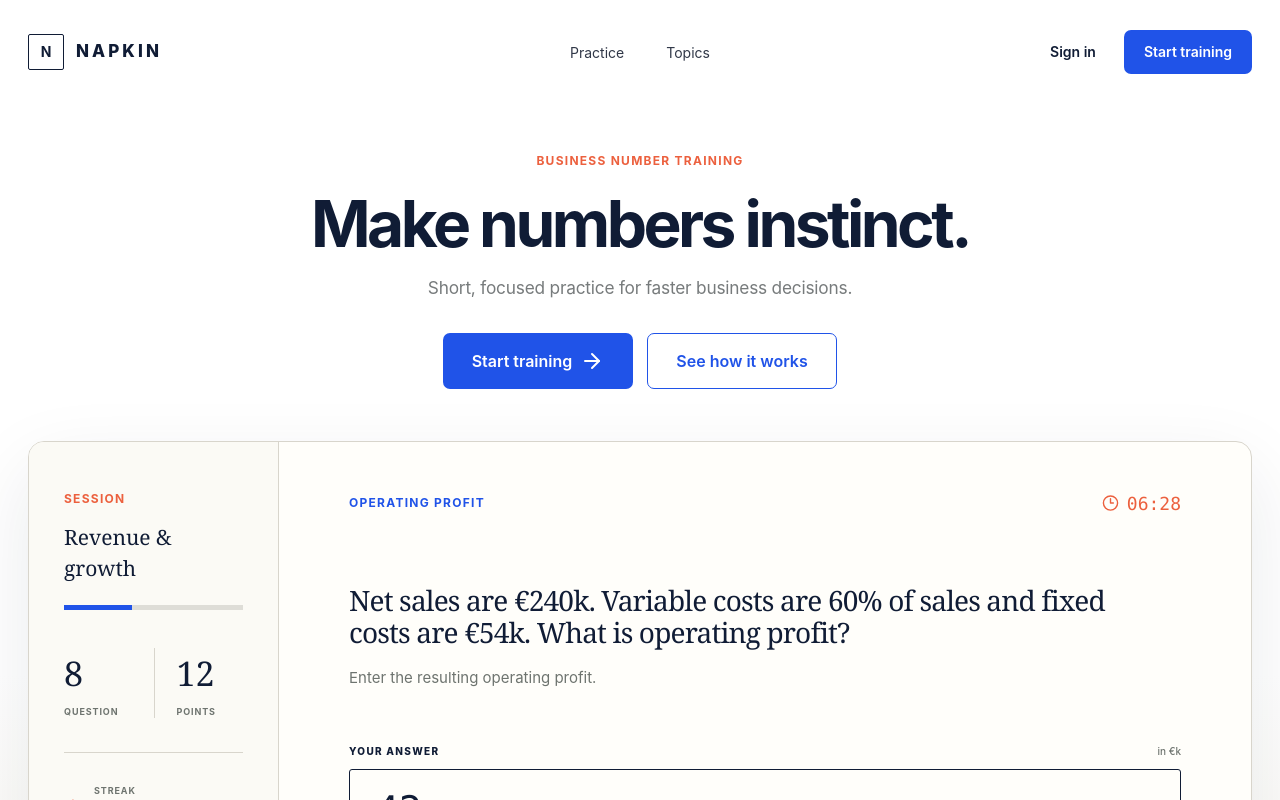
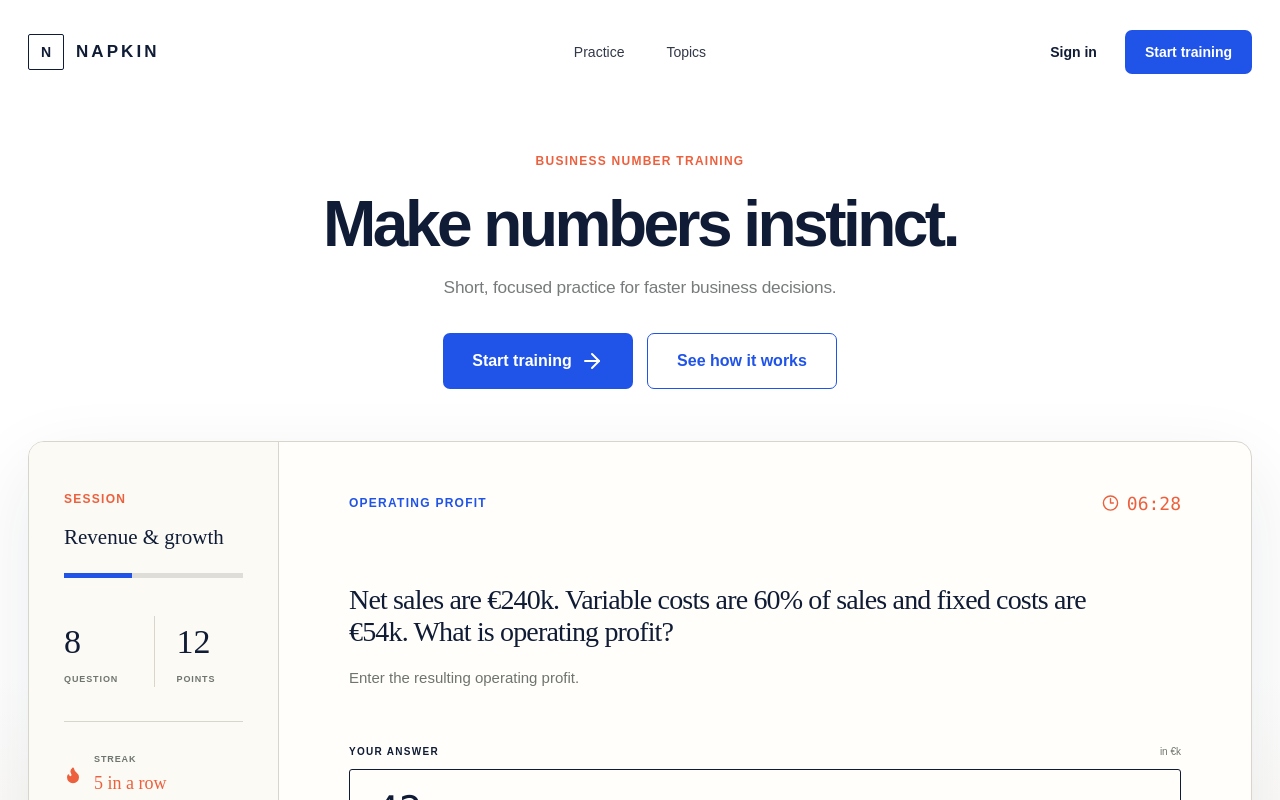
Before and after one commit to ThoBustos/napkin, a React (Vite) app in the folder apps/web/: page / in a window 1280 px wide. Shown: the top 800 px of the page. Built offline with nearby package versions, Linux system fonts and the light colour scheme.

Commit message:
Add four landing typography explorations

```diff
--- a/apps/web/src/components/landing/landing-page.tsx
+++ b/apps/web/src/components/landing/landing-page.tsx
@@ -3,9 +3,18 @@ import { BrandMark } from "./brand-mark"
 import { ProductPreview } from "./product-preview"
 import { Button } from "@/components/ui/button"
 
+type FontVariant = "geist" | "manrope" | "instrument" | "exercise"
+
+function getFontVariant(): FontVariant {
+  const value = new URLSearchParams(window.location.search).get("font")
+  return value === "manrope" || value === "instrument" || value === "exercise" ? value : "geist"
+}
+
 export function LandingPage() {
+  const fontVariant = getFontVariant()
+
   return (
-    <main id="top" className="landing-shell">
+    <main id="top" className={`landing-shell font-${fontVariant}`}>
       <header className="site-header">
         <BrandMark />
         <nav aria-label="Primary navigation">
--- a/apps/web/src/index.css
+++ b/apps/web/src/index.css
@@ -10,7 +10,7 @@
   --orange: #ec603e;
   color: var(--ink);
   background: var(--cream);
-  font-family: Inter, ui-sans-serif, -apple-system, BlinkMacSystemFont, "Segoe UI", sans-serif;
+  font-family: ui-sans-serif, -apple-system, BlinkMacSystemFont, "Segoe UI", sans-serif;
   font-synthesis: none;
   text-rendering: optimizeLegibility;
 }
@@ -21,7 +21,11 @@ body { min-width: 320px; margin: 0; background: var(--cream); }
 button, input { font: inherit; }
 a { text-decoration: none; }
 
-.landing-shell { min-height: 100vh; overflow: hidden; background: linear-gradient(to bottom, #fff 0 66%, var(--cream) 100%); }
+.landing-shell { min-height: 100vh; overflow: hidden; background: linear-gradient(to bottom, #fff 0 66%, var(--cream) 100%); font-family: var(--font-sans); }
+.font-geist { --font-sans: "Geist Variable", sans-serif; --font-serif: "Newsreader Variable", serif; }
+.font-manrope { --font-sans: "Manrope Variable", sans-serif; --font-serif: "Source Serif 4 Variable", serif; }
+.font-instrument { --font-sans: "Instrument Sans Variable", sans-serif; --font-serif: "Lora Variable", serif; }
+.font-exercise { --font-sans: "DM Sans Variable", sans-serif; --font-serif: "Newsreader Variable", serif; }
 .site-header { width: min(1540px, calc(100% - 56px)); height: 104px; margin: auto; display: grid; grid-template-columns: 1fr auto 1fr; align-items: center; }
 .site-header > a, .site-header nav a { color: inherit; }
 .site-header nav { display: flex; gap: 42px; color: #313848; font-size: 14px; }
@@ -39,25 +43,25 @@ a { text-decoration: none; }
 .preview-wrap { width: min(1260px, calc(100% - 56px)); margin: 0 auto -155px; padding-bottom: 155px; }
 .product-preview { min-height: 580px; display: grid; grid-template-columns: 250px 1fr; overflow: hidden; border: 1px solid var(--line); border-radius: 16px 16px 0 0; background: var(--paper); box-shadow: 0 28px 80px rgb(16 28 53 / 9%); }
 .preview-session { padding: 48px 35px; border-right: 1px solid var(--line); background: #fbfaf5; }
-.preview-session h2 { margin: 14px 0 20px; font-family: Georgia, "Times New Roman", serif; font-size: 21px; font-weight: 500; }
+.preview-session h2 { margin: 14px 0 20px; font-family: var(--font-serif); font-size: 21px; font-weight: 500; }
 .progress-track { height: 5px; overflow: hidden; background: #deddd7; }
 .progress-track span { display: block; width: 38%; height: 100%; background: var(--cobalt); }
 .preview-stats { display: grid; grid-template-columns: 1fr 1fr; margin-top: 38px; padding-bottom: 34px; border-bottom: 1px solid var(--line); }
 .preview-stats div { display: flex; flex-direction: column; gap: 6px; }
 .preview-stats div + div { padding-left: 22px; border-left: 1px solid var(--line); }
-.preview-stats strong { font-family: Georgia, serif; font-size: 34px; font-weight: 500; }
+.preview-stats strong { font-family: var(--font-serif); font-size: 34px; font-weight: 500; }
 .preview-stats span, .preview-streak small { color: var(--muted); font-size: 9px; font-weight: 700; letter-spacing: .1em; text-transform: uppercase; }
 .preview-streak { display: flex; align-items: center; gap: 12px; margin-top: 31px; }
 .preview-streak svg { width: 18px; color: var(--orange); fill: var(--orange); }
 .preview-streak span { display: flex; flex-direction: column; gap: 4px; }
-.preview-streak strong { color: var(--orange); font-family: Georgia, serif; font-size: 18px; font-weight: 500; }
+.preview-streak strong { color: var(--orange); font-family: var(--font-serif); font-size: 18px; font-weight: 500; }
 
 .preview-question { position: relative; min-width: 0; padding: 48px 70px 60px; }
 .preview-meta { display: flex; justify-content: space-between; align-items: center; }
 .preview-meta .ui-label { color: var(--cobalt); }
 .preview-time { display: flex; align-items: center; gap: 8px; color: var(--orange); font-family: ui-monospace, SFMono-Regular, Menlo, monospace; font-size: 18px; }
 .preview-time svg { width: 17px; }
-.preview-question h2 { max-width: 760px; margin: 67px 0 18px; font-family: Georgia, "Times New Roman", serif; font-size: clamp(1.75rem, 2vw, 2.25rem); line-height: 1.16; letter-spacing: -.03em; font-weight: 500; }
+.preview-question h2 { max-width: 760px; margin: 67px 0 18px; font-family: var(--font-serif); font-size: clamp(1.75rem, 2vw, 2.25rem); line-height: 1.16; letter-spacing: -.03em; font-weight: 500; }
 .preview-question > p { margin: 0 0 55px; color: var(--muted); font-size: 15px; }
 .preview-question label { display: flex; justify-content: space-between; margin-bottom: 10px; color: var(--ink); font-size: 10px; font-weight: 800; letter-spacing: .13em; text-transform: uppercase; }
 .preview-question label span { color: var(--muted); font-weight: 500; letter-spacing: 0; text-transform: none; }
```
Also changed, not shown: apps/web/package.json (+7 -0 lines), apps/web/src/main.tsx (+7 -0 lines), 2 other files (tests, documents, lock files or other folders).
